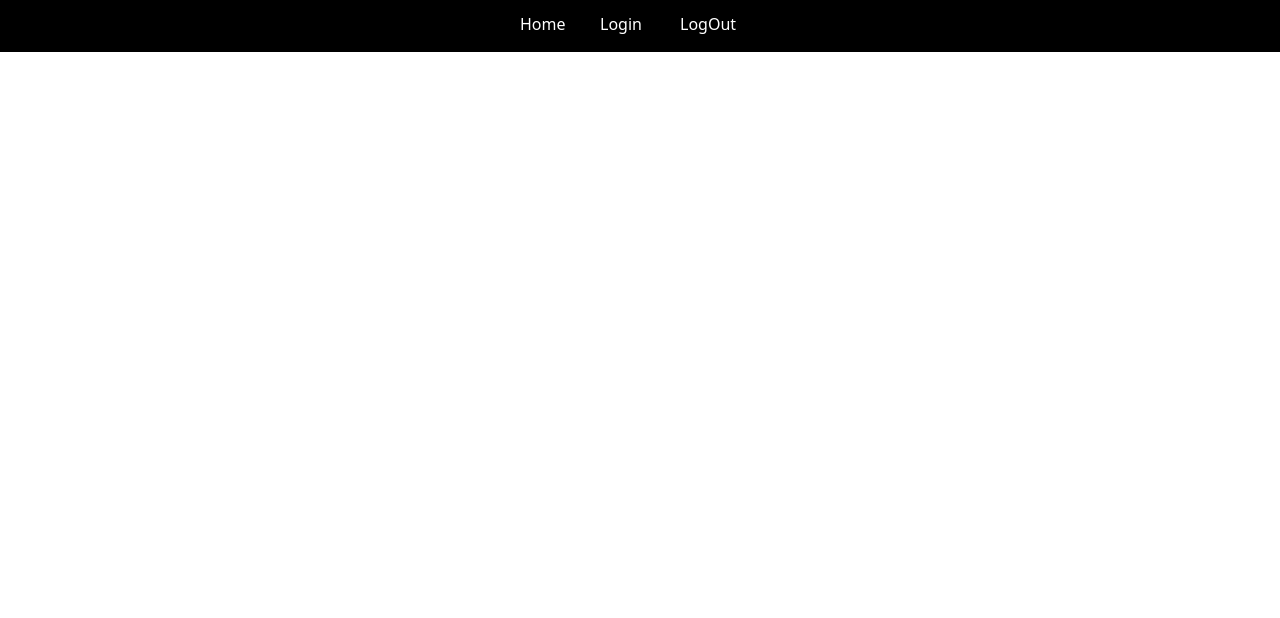
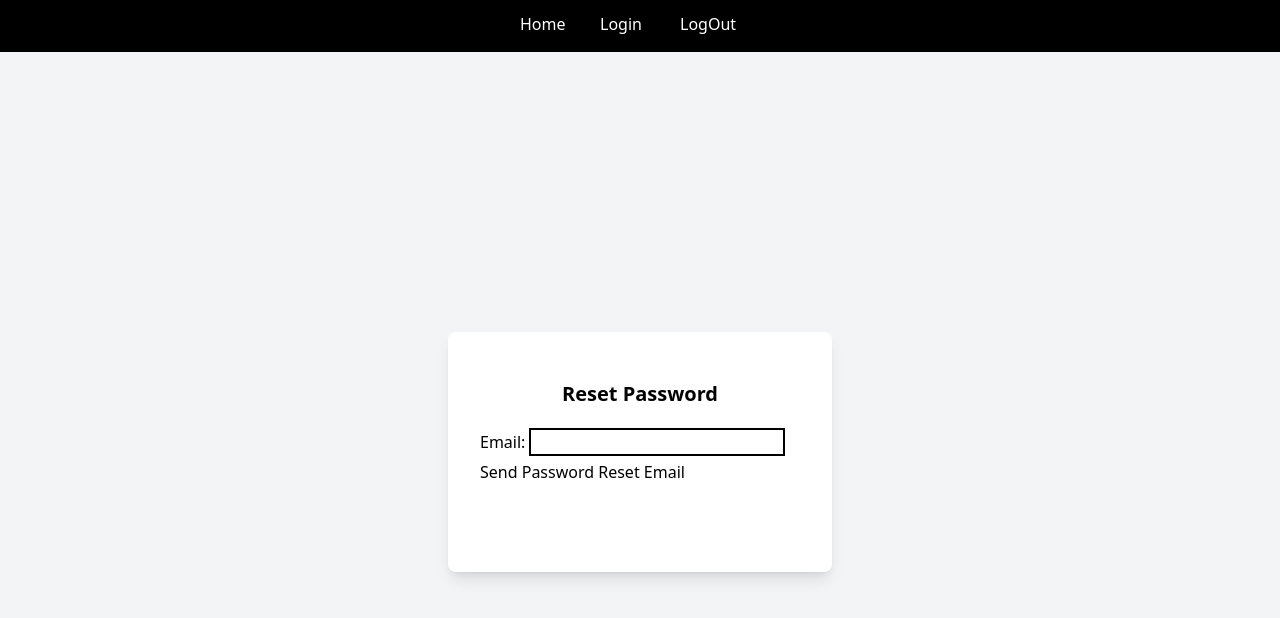
Before and after one commit to pandey0801/Creating-Signup-Screen, a React (Create React App) app: page /Forget in a window 1280 px wide. Shown: the top 618 px of the page. Built offline with nearby package versions, Linux system fonts and the light colour scheme.

Commit message:
Forgot Password Workflow

```diff
--- a/src/App.js
+++ b/src/App.js
@@ -4,6 +4,7 @@ import Login from "./component/Login";
 // import { Router, Switch, NavLink, Route } from "react-router-dom";
 import { BrowserRouter as Router, Switch, NavLink, Route } from "react-router-dom";
 import LogOut from "./component/LogOut";
+import ForgetPas from "./component/ForgetPas";
 
 function App() {
   return (
@@ -40,6 +41,7 @@ function App() {
         <Switch>
           <Route path="/login" component={Login} />
           <Route path="/logout" component={LogOut} />
+          <Route path="/Forget" component={ForgetPas}/>
         </Switch>
       </Router>
       {/* <Login></Login> */}
--- /dev/null
+++ b/src/component/ForgetPas.js
@@ -0,0 +1,62 @@
+import React from 'react'
+import { useState } from 'react';
+
+export default function ForgetPas() {
+
+    const [email, setEmail] = useState("");
+    const [message, setMessage] = useState("");
+
+    const handleSubmit = async (e) => {
+      e.preventDefault();
+      const url = `https://identitytoolkit.googleapis.com/v1/accounts:sendOobCode?key=AIzaSyBKgJHQ2FKkDZ_JHWUlBCBL1I1Ry-bSEOw`;
+
+      const requestData = {
+        requestType: "PASSWORD_RESET",
+        email: email,
+      };
+
+      try {
+        const response = await fetch(url, {
+          method: "POST",
+          headers: {
+            "Content-Type": "application/json",
+          },
+          body: JSON.stringify(requestData),
+        });
+
+        const data = await response.json();
+        console.log(data);
+
+        if (response.ok) {
+          setMessage("Password reset email sent! Check your inbox.");
+
+        } else {
+          throw new Error(data.error.message || "Failed to send reset email.");
+        }
+      } catch (error) {
+        setMessage(`Error: ${error.message}`);
+      }
+    };
+
+  return (
+    <div className="flex flex-col justify-center items-center bg-gray-100 min-h-screen">
+     <div className="bg-white w-96 p-8 rounded-lg shadow-lg m-9 h-[15rem] ">
+      <h2 className='text-xl font-bold flex justify-center my-4'>Reset Password</h2>
+      <form onSubmit={handleSubmit}>
+        <div>
+          <label>Email:</label>
+          <input
+            className='border-solid border-2 border-black m-1 w-[16rem] px-2'
+            type="email"
+            value={email}
+            onChange={(e) => setEmail(e.target.value)}
+            required
+          />
+        </div>
+        <button type="submit" className='flex justify-center'>Send Password Reset Email</button>
+      </form>
+      {message && <p>{message}</p>}
+    </div>
+    </div>
+  )
+}
--- a/src/component/Login.js
+++ b/src/component/Login.js
@@ -1,6 +1,8 @@
 import React, { useState } from "react";
 import { useRef } from "react";
 import Update from "./Update";
+import ForgetPas from "./ForgetPas";
+import { NavLink } from "react-router-dom";
 
 function Login() {
   const email = useRef("");
@@ -9,7 +11,7 @@ function Login() {
 
   const [isLogIn, setIsLogIn] = useState(true);
   const [Welcome,setWelcome] = useState(false);
-
+  const [forpas, setForPass] = useState(false);
   console.log(Welcome);
 
   const switchMood = () => {
@@ -22,6 +24,7 @@ function Login() {
     const pas1 = password1.current.value;
     const pas2 = password2.current.value;
     const enteredEmail = email.current.value;
+
 
     if (pas1 === pas2) {
       console.log("login");
@@ -86,6 +89,14 @@ function Login() {
   console.log(Welcome);
 
   {Welcome && (<Update/>)}
+
+  const forgotPssword = () =>
+    {
+      // setforpass((per)=()=>!per);
+      // return <ForgetPas/>
+      // setForPass(true);
+      <NavLink to="/Forget">forgot Pssword</NavLink>
+    }
 
   return (
 <>
@@ -160,6 +171,12 @@ function Login() {
                   Sing Up
                 </button>
               )}
+
+              <div className="flex justify-center">
+                {/* <button onClick={forgotPssword}>Forgot password ?</button> */}
+                <NavLink to="/Forget">forgot Pssword</NavLink>
+              </div>
+
             </div>
           </form>
         </div>
@@ -190,6 +207,9 @@ function Login() {
         <Update></Update>
       )}
 
+
+      {/* {forpas && (<ForgetPas/>)} */}
+
     </>
   );
 
```
